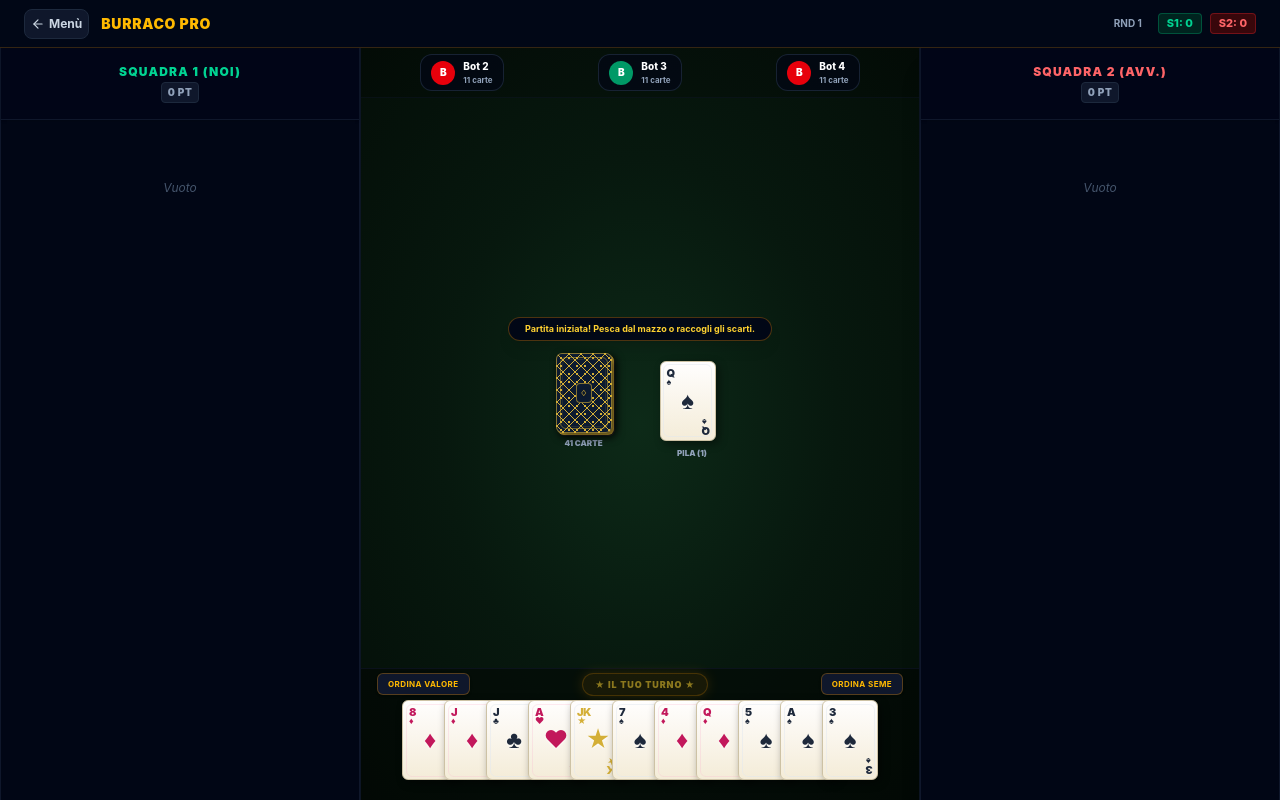
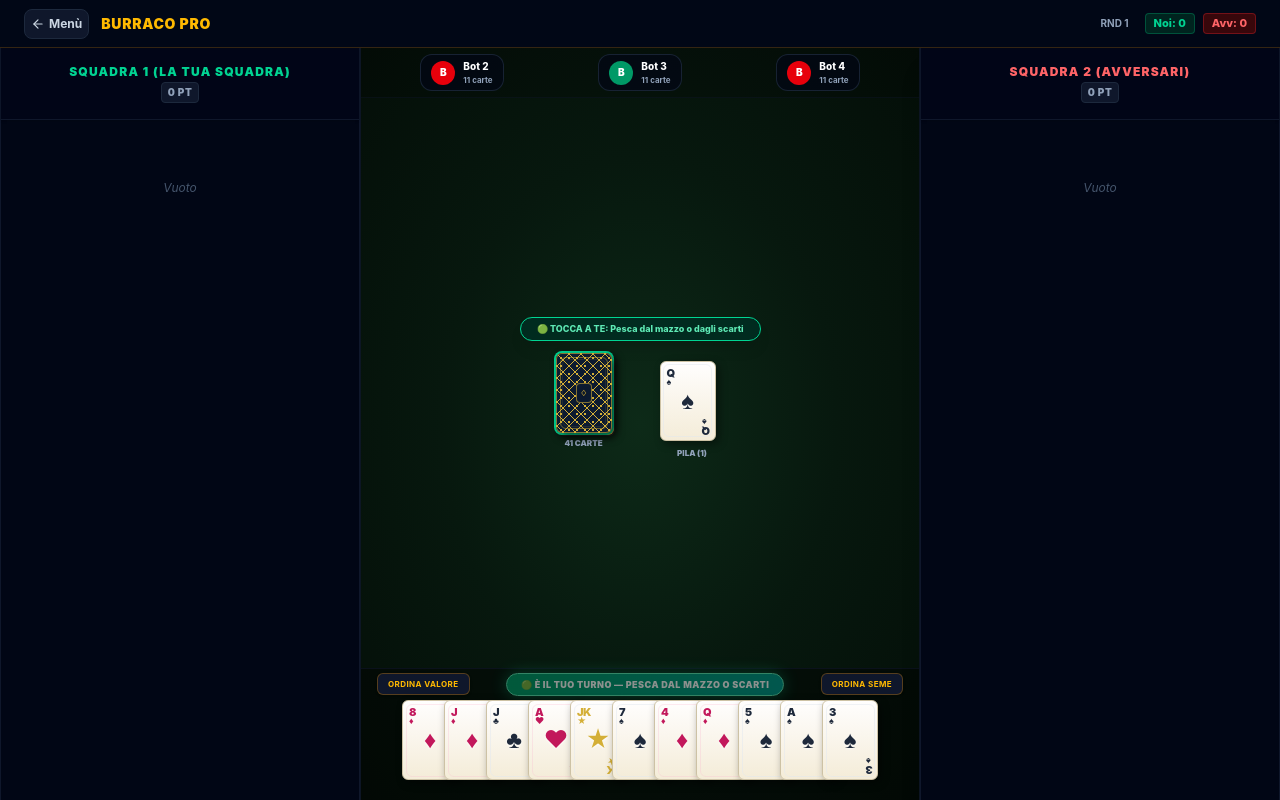
Before and after one commit to bea-jpg/Burraco, a React (Vite) app: page / in a window 1280 px wide. Both pictures are taken after a click on the button "GIOCA CONTRO I BOT". Built offline with nearby package versions, Linux system fonts and the light colour scheme.

Commit message:
Risolta chiarezza dei turni e attribuzione squadre: banner di turno inequivocabili, nomi reali al posto di 'Tu', e calate collegate dinamicamente alla squadra del giocatore

```diff
--- a/src/App.tsx
+++ b/src/App.tsx
@@ -672,10 +672,12 @@ Vince ${winnerName} con ${maxPoints} punti!`);
     );
   }
 
-  // Elementi punteggio
+  // Elementi punteggio e attribuzione squadre
   const scoreResults = calculateRoundScores(gameState);
   const activePlayerName = getPlayerDisplayName(gameState, gameState.currentPlayerIdx, myPlayerIdx);
   const playerCount = gameState.config?.playerCount || 4;
+  const myTeamId = getPlayerTeamId(gameState, myPlayerIdx);
+  const oppTeamId = myTeamId === 0 ? 1 : 0;
 
   return (
     <div className="fixed inset-0 w-full h-[100dvh] flex flex-col bg-[#051108] text-slate-100 overflow-hidden font-sans select-none">
@@ -718,17 +720,17 @@ Vince ${winnerName} con ${maxPoints} punti!`);
           )}
         </div>
 
-        {/* Info Round & Punteggi */}
+        {/* Info Round & Punteggi Dinamici per Squadra */}
         <div className="flex items-center gap-2 sm:gap-4 text-xs">
           <span className="text-[10px] font-bold text-slate-400">
             RND {gameState.roundNumber}
           </span>
           <div className="flex items-center gap-2">
             <span className="text-emerald-400 font-extrabold text-[11px] bg-emerald-950/80 px-2 py-0.5 rounded border border-emerald-500/30">
-              S1: {gameState.teams[0]?.points || 0}
+              {playerCount === 2 ? 'Tu' : 'Noi'}: {gameState.teams[myTeamId]?.points || 0}
             </span>
             <span className="text-red-400 font-extrabold text-[11px] bg-red-950/80 px-2 py-0.5 rounded border border-red-500/30">
-              S2: {gameState.teams[1]?.points || 0}
+              {playerCount === 2 ? 'Avv' : 'Avv'}: {gameState.teams[oppTeamId]?.points || 0}
             </span>
           </div>
         </div>
@@ -741,13 +743,13 @@ Vince ${winnerName} con ${maxPoints} punti!`);
         ══════════════════════════════════════════════════════════════════ */
         <div className="flex-1 flex flex-row overflow-hidden relative">
 
-          {/* Colonna Sinistra: Squadra 1 */}
+          {/* Colonna Sinistra: La Mia Squadra / Tu */}
           <MeldColumn
-            title="SQUADRA 1 (Noi)"
-            teamId={0}
-            melds={gameState.teams[0]?.melds || []}
+            title={playerCount === 2 ? "TU (Le tue Calate)" : `SQUADRA ${myTeamId + 1} (La tua Squadra)`}
+            teamId={myTeamId}
+            melds={gameState.teams[myTeamId]?.melds || []}
             titleColorClass="text-emerald-400"
-            points={gameState.teams[0]?.points || 0}
+            points={gameState.teams[myTeamId]?.points || 0}
             lastUpdatedMeld={lastUpdatedMeld}
             onMeldClick={isMyTurn && gameState.turnPhase === 'play' ? handleAddToMeld : undefined}
             actionButton={
@@ -773,7 +775,6 @@ Vince ${winnerName} con ${maxPoints} punti!`);
                 const pName = getPlayerDisplayName(gameState, pIdx, myPlayerIdx);
                 const isCurrent = gameState.currentPlayerIdx === pIdx;
                 const teamId = getPlayerTeamId(gameState, pIdx);
-                const myTeamId = getPlayerTeamId(gameState, myPlayerIdx);
                 const isTeammate = teamId === myTeamId;
 
                 return (
@@ -805,8 +806,14 @@ Vince ${winnerName} con ${maxPoints} punti!`);
 
             {/* Mazzo + Scarti + Status Centrale */}
             <div className="flex-1 flex flex-col items-center justify-center gap-3 relative py-2">
-              <div className="px-4 py-1 bg-slate-950/90 border border-amber-500/30 rounded-full text-[9px] font-bold text-amber-300 shadow-lg animate-card-pop">
-                {gameState.history[gameState.history.length - 1]}
+              <div className={`px-4 py-1 rounded-full text-[9px] font-extrabold shadow-lg animate-card-pop border ${
+                isMyTurn
+                  ? "bg-emerald-950/90 border-emerald-400 text-emerald-300 animate-pulse"
+                  : "bg-slate-950/90 border-slate-700 text-slate-300"
+              }`}>
+                {isMyTurn
+                  ? (gameState.turnPhase === 'draw' ? "🟢 TOCCA A TE: Pesca dal mazzo o dagli scarti" : "🟢 TOCCA A TE: Gioca combinazioni o scarta")
+                  : `⏳ In attesa di ${activePlayerName} (${gameState.turnPhase === 'draw' ? 'sta pescando' : 'sta giocando'})`}
               </div>
 
               <div className="flex items-center gap-8 sm:gap-12">
@@ -818,7 +825,9 @@ Vince ${winnerName} con ${maxPoints} punti!`);
                       <div className="absolute top-[3px] left-[3px] w-14 h-20 bg-[#0c1a30] rounded-md border border-amber-500/15" />
                     </>
                   )}
-                  <div className="relative shadow-[1px_1px_0_#d4af37,_2px_2px_0_#d4af37,_3px_3px_8px_rgba(0,0,0,0.75)] rounded-md">
+                  <div data-testid="deck-card" className={`relative shadow-[1px_1px_0_#d4af37,_2px_2px_0_#d4af37,_3px_3px_8px_rgba(0,0,0,0.75)] rounded-md ${
+                    isMyTurn && gameState.turnPhase === 'draw' ? 'cursor-pointer ring-2 ring-emerald-400' : 'cursor-default opacity-85'
+                  }`}>
                     <CardView card={null} onClick={handleHumanDraw} size="normal" />
                   </div>
                   <div className="text-[8px] font-black text-slate-400 mt-1">
@@ -828,7 +837,10 @@ Vince ${winnerName} con ${maxPoints} punti!`);
 
                 {/* Scarti */}
                 <div
-                  className="relative flex items-center min-w-[65px] min-h-[85px] cursor-pointer"
+                  data-testid="discard-pile"
+                  className={`relative flex items-center min-w-[65px] min-h-[85px] ${
+                    isMyTurn ? 'cursor-pointer' : 'cursor-default'
+                  }`}
                   onClick={handleScartiClick}
                   onDragOver={(e) => e.preventDefault()}
                   onDrop={(e) => {
@@ -869,12 +881,19 @@ Vince ${winnerName} con ${maxPoints} punti!`);
                   Ordina Valore
                 </button>
 
-                <span className={`text-[9px] uppercase px-3 py-1 rounded-full ${
+                <span className={`text-[9px] uppercase px-3.5 py-1 rounded-full flex items-center gap-1.5 ${
                   isMyTurn
-                    ? 'text-amber-300 font-black tracking-widest bg-amber-500/15 border border-amber-500/40 shadow-[0_0_12px_rgba(245,158,11,0.3)] animate-pulse'
-                    : 'text-slate-400 font-bold tracking-widest border border-transparent'
+                    ? 'text-white font-black tracking-wider bg-gradient-to-r from-emerald-600 to-teal-600 border border-emerald-300 shadow-[0_0_15px_rgba(16,185,129,0.5)] animate-pulse'
+                    : 'text-slate-400 font-bold tracking-wider bg-slate-900/90 border border-slate-800'
                 }`}>
-                  {isMyTurn ? '★ IL TUO TURNO ★' : `Turno di ${activePlayerName}`}
+                  {isMyTurn ? (
+                    gameState.turnPhase === 'draw' ? '🟢 È IL TUO TURNO — Pesca dal mazzo o scarti' : '★ IL TUO TURNO — Gioca o Scarta'
+                  ) : (
+                    <>
+                      <span className="w-1.5 h-1.5 rounded-full bg-amber-400 animate-ping" />
+                      In attesa di {activePlayerName}...
+                    </>
+                  )}
                 </span>
 
                 <button onClick={() => sortHand('suit')}
@@ -927,13 +946,13 @@ Vince ${winnerName} con ${maxPoints} punti!`);
             </div>
           </div>
 
-          {/* Colonna Destra: Squadra 2 */}
+          {/* Colonna Destra: Squadra Avversaria */}
           <MeldColumn
-            title="SQUADRA 2 (Avv.)"
-            teamId={1}
-            melds={gameState.teams[1]?.melds || []}
+            title={playerCount === 2 ? "AVVERSARIO" : `SQUADRA ${oppTeamId + 1} (Avversari)`}
+            teamId={oppTeamId}
+            melds={gameState.teams[oppTeamId]?.melds || []}
             titleColorClass="text-red-400"
-            points={gameState.teams[1]?.points || 0}
+            points={gameState.teams[oppTeamId]?.points || 0}
             lastUpdatedMeld={lastUpdatedMeld}
           />
         </div>
@@ -950,7 +969,6 @@ Vince ${winnerName} con ${maxPoints} punti!`);
               const pName = getPlayerDisplayName(gameState, pIdx, myPlayerIdx);
               const isCurrent = gameState.currentPlayerIdx === pIdx;
               const teamId = getPlayerTeamId(gameState, pIdx);
-              const myTeamId = getPlayerTeamId(gameState, myPlayerIdx);
               const isTeammate = teamId === myTeamId;
 
               return (
@@ -972,14 +990,14 @@ Vince ${winnerName} con ${maxPoints} punti!`);
             })}
           </div>
 
-          {/* Calate Squadra 2 (Avversari) */}
+          {/* Calate Squadra Avversaria (In Alto) */}
           <div className="flex-1 min-h-[50px] max-h-[22vh] bg-[#030b06] border-b border-slate-900/60 flex flex-col overflow-hidden">
             <MeldRow
-              teamId={1}
-              melds={gameState.teams[1]?.melds || []}
+              teamId={oppTeamId}
+              melds={gameState.teams[oppTeamId]?.melds || []}
               titleColorClass="text-red-400"
-              teamLabel="👹 Avversari"
-              points={gameState.teams[1]?.points || 0}
+              teamLabel={playerCount === 2 ? "👹 Avversario" : "👹 Avversari"}
+              points={gameState.teams[oppTeamId]?.points || 0}
               lastUpdatedMeld={lastUpdatedMeld}
             />
           </div>
@@ -987,8 +1005,14 @@ Vince ${winnerName} con ${maxPoints} punti!`);
           {/* Zona Centrale: Mazzo + Scarti */}
           <div className="shrink-0 flex items-center justify-center gap-8 py-1.5 px-4 bg-[#071a0f] relative border-b border-slate-900/40">
             <div key={gameState.history.length}
-              className="absolute -top-2 left-1/2 -translate-x-1/2 z-10 px-3 py-0.5 bg-slate-950/90 border border-amber-500/25 rounded-full text-[8.5px] font-bold text-amber-400 whitespace-nowrap max-w-[65vw] truncate animate-card-pop shadow-md">
-              {gameState.history[gameState.history.length - 1]}
+              className={`absolute -top-2.5 left-1/2 -translate-x-1/2 z-10 px-3.5 py-0.5 rounded-full text-[8.5px] font-extrabold whitespace-nowrap max-w-[75vw] truncate animate-card-pop shadow-md border ${
+                isMyTurn
+                  ? "bg-emerald-950/90 border-emerald-400 text-emerald-300 animate-pulse"
+                  : "bg-slate-950/90 border-slate-700 text-slate-300"
+              }`}>
+              {isMyTurn
+                ? (gameState.turnPhase === 'draw' ? "🟢 TOCCA A TE: Pesca dal mazzo o dagli scarti" : "🟢 TOCCA A TE: Gioca combinazioni o scarta")
+                : `⏳ In attesa di ${activePlayerName} (${gameState.turnPhase === 'draw' ? 'sta pescando' : 'sta giocando'})`}
             </div>
 
             {/* Mazzo */}
@@ -999,7 +1023,9 @@ Vince ${winnerName} con ${maxPoints} punti!`);
                   <div className="absolute top-[3px] left-[3px] w-14 h-20 bg-[#0c1a30] rounded-md border border-amber-500/15" />
                 </>
               )}
-              <div data-testid="deck-card" className="relative shadow-[1px_1px_0_#d4af37,_2px_2px_0_#d4af37,_3px_3px_8px_rgba(0,0,0,0.75)] rounded-md cursor-pointer">
+              <div data-testid="deck-card" className={`relative shadow-[1px_1px_0_#d4af37,_2px_2px_0_#d4af37,_3px_3px_8px_rgba(0,0,0,0.75)] rounded-md ${
+                isMyTurn && gameState.turnPhase === 'draw' ? 'cursor-pointer ring-2 ring-emerald-400' : 'cursor-default opacity-85'
+              }`}>
                 <CardView card={null} onClick={handleHumanDraw} size="normal" />
               </div>
               <div className="text-center text-[8px] font-black text-slate-400 mt-0.5 whitespace-nowrap">
@@ -1008,7 +1034,9 @@ Vince ${winnerName} con ${maxPoints} punti!`);
             </div>
 
             {/* Scarti */}
-            <div data-testid="discard-pile" className="relative flex items-center cursor-pointer mt-1.5" style={{ minWidth: '60px', minHeight: '82px' }}
+            <div data-testid="discard-pile" className={`relative flex items-center mt-1.5 ${
+              isMyTurn ? 'cursor-pointer' : 'cursor-default'
+            }`} style={{ minWidth: '60px', minHeight: '82px' }}
               onClick={handleScartiClick}
               onDragOver={(e) => e.preventDefault()}
               onDrop={(e) => {
@@ -1039,14 +1067,14 @@ Vince ${winnerName} con ${maxPoints} punti!`);
             </div>
           </div>
 
-          {/* Calate Squadra 1 (Noi) */}
+          {/* Calate La Mia Squadra / Tu (In Basso) */}
           <div className="flex-1 min-h-[50px] max-h-[22vh] bg-[#040f08]/90 border-b border-slate-900/60 flex flex-col overflow-hidden">
             <MeldRow
-              teamId={0}
-              melds={gameState.teams[0]?.melds || []}
+              teamId={myTeamId}
+              melds={gameState.teams[myTeamId]?.melds || []}
               titleColorClass="text-emerald-400"
-              teamLabel="👥 Noi"
-              points={gameState.teams[0]?.points || 0}
+              teamLabel={playerCount === 2 ? "👤 Tu" : "👥 La tua Squadra"}
+              points={gameState.teams[myTeamId]?.points || 0}
               onMeldClick={isMyTurn && gameState.turnPhase === 'play' ? handleAddToMeld : undefined}
               lastUpdatedMeld={lastUpdatedMeld}
               actionButton={
@@ -1095,8 +1123,8 @@ Vince ${winnerName} con ${maxPoints} punti!`);
               {/* Azione contestuale centrale */}
               {isMyTurn && gameMode === 'game' ? (
                 gameState.turnPhase === 'draw' ? (
-                  <span className="text-[8.5px] uppercase whitespace-nowrap px-3 py-1 rounded-full font-black bg-amber-500/15 border border-amber-500/40 text-amber-300 tracking-wider animate-pulse">
-                    👉 Pesca dal mazzo o scarti
+                  <span className="text-[8.5px] uppercase whitespace-nowrap px-3.5 py-1 rounded-full font-black bg-gradient-to-r from-emerald-600 via-teal-600 to-emerald-500 border border-emerald-300 text-white tracking-wider shadow-[0_0_12px_rgba(16,185,129,0.5)] animate-pulse">
+                    👉 È IL TUO TURNO — Pesca
                   </span>
                 ) : selectedCardIds.size >= 3 ? (
                   <button
@@ -1134,13 +1162,14 @@ Vince ${winnerName} con ${maxPoints} punti!`);
                     </button>
                   </div>
                 ) : (
-                  <span className="text-[9px] uppercase whitespace-nowrap px-3 py-1 rounded-full font-black bg-amber-500/15 border border-amber-500/40 text-amber-300 tracking-[0.15em] shadow-[0_0_12px_rgba(245,158,11,0.3)] animate-pulse">
-                    ★ IL TUO TURNO ★
+                  <span className="text-[8.5px] uppercase whitespace-nowrap px-3.5 py-1 rounded-full font-black bg-amber-500/20 border border-amber-400 text-amber-300 tracking-[0.15em] shadow-[0_0_12px_rgba(245,158,11,0.3)] animate-pulse">
+                    ★ IL TUO TURNO — Gioca o Scarta
                   </span>
                 )
               ) : (
-                <span className="text-[8.5px] uppercase whitespace-nowrap px-3 py-1 rounded-full font-bold text-slate-500 border border-transparent tracking-wider">
-                  Turno di {activePlayerName}
+                <span className="text-[8.5px] uppercase whitespace-nowrap px-3 py-1 rounded-full font-bold bg-slate-900/90 border border-slate-700/60 text-slate-400 tracking-wider flex items-center gap-1.5 shadow-inner">
+                  <span className="w-1.5 h-1.5 rounded-full bg-amber-400 animate-ping inline-block" />
+                  In attesa di {activePlayerName}...
                 </span>
               )}
 
```
Also changed, not shown: src/utils/gameEngine.ts (+16 -9 lines).
